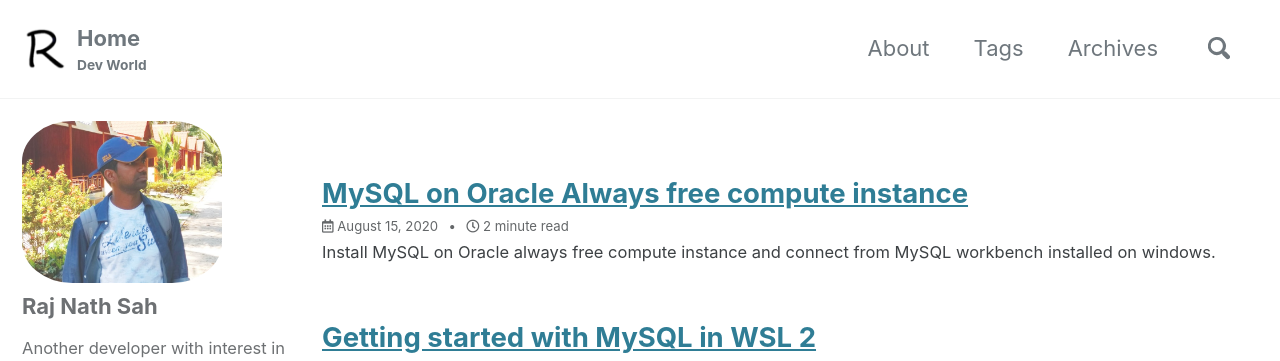
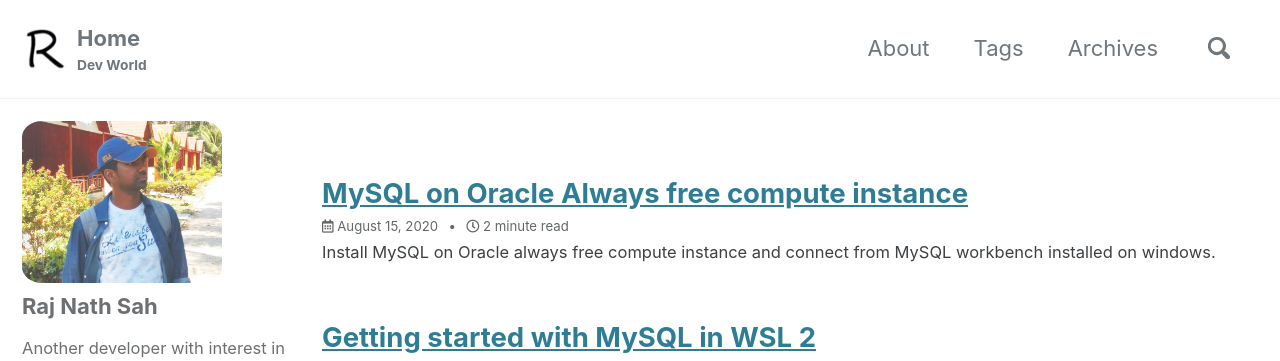
Before and after one commit to rajnathsah/rajnathsah.github.io, a Jekyll site: the page built from index.html, in a window 1280 px wide. Shown: the top 361 px of the page. Built offline with Jekyll 4.4.1, drawn with Linux system fonts in a browser that asks for light colours; cached includes are drawn as plain includes; the list of posts is cut into pages by our own code; comment, search, counter and statistics services are not loaded.

Commit message:
Update _sidebar.scss

```diff
--- a/_sass/minimal-mistakes/_sidebar.scss
+++ b/_sass/minimal-mistakes/_sidebar.scss
@@ -128,7 +128,7 @@
 
   img {
     max-width: 200px;
-    border-radius: 25%;
+    border-radius: 10%;
 
     @include breakpoint($large) {
       padding: 0px;
```
